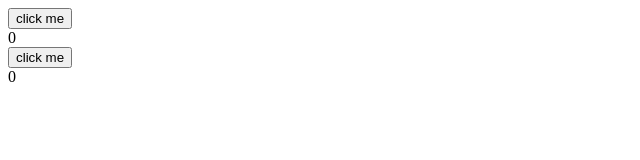
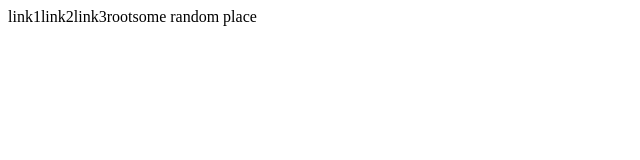
Before and after one commit to jan-leila/preact, a plain HTML site: page index.html in a window 1280 px wide. Shown: the whole page, without its empty margins (0-640 px from the left). Drawn offline with Linux system fonts and the light colour scheme.

Commit message:
created route components

```diff
--- a/App.js
+++ b/App.js
@@ -1,33 +1,30 @@
 
 function App() {
 
-    let [value, set_value] = useState(0);
-    let [value2, set_value2] = useState(0);
-
-    useEffect(() => {
-        console.log('render');
-    });
-
-    useEffect(() => {
-        console.log('only on 2');
-        return () => {
-            console.log('cleanup 2');
-        }
-    }, [value2]);
-
     return ['div', {}, [
-        ['button', {
-            onclick: () => {
-                set_value(value + 1);
-            },
-        }, ['click me']],
-        ['div', {}, [`${value}`]],
-        ['button', {
-            onclick: () => {
-                set_value2(value2 + 1);
-            },
-        }, ['click me']],
-        ['div', {}, [`${value2}`]],
+        [Routes, {}, [
+            [Route, {
+                path: '/1',
+                element: [ 'div', {}, [ 'page 1' ]],
+            }],
+            [Route, {
+                path: '/2',
+                element: [ 'div', {}, [ 'page 2' ]],
+            }],
+            [Route, {
+                path: '/3',
+                element: [ 'div', {}, [ 'page 3' ]],
+            }],
+            [Route, {
+                path: '*',
+                element: [ 'div', {}, [ 'wild card' ]],
+            }],
+        ]],
+        [Link, { to: '/1' }, [ 'link1' ]],
+        [Link, { to: '/2' }, [ 'link2' ]],
+        [Link, { to: '/3' }, [ 'link3' ]],
+        [Link, { to: '/' }, [ 'root' ]],
+        [Link, { to: '/wow/this/is/cool' }, [ 'some random place' ]],
     ]];
 }
 
--- a/index.html
+++ b/index.html
@@ -6,6 +6,7 @@
     <meta name="viewport" content="width=device-width, initial-scale=1.0">
     <title>Document</title>
     <script defer src="preact.js"></script>
+    <script defer src="router.js"></script>
     <script defer src="App.js"></script>
 </head>
 <body>
--- /dev/null
+++ b/router.js
@@ -0,0 +1,74 @@
+
+let route_context = new Context(window.location.pathname);
+
+function Link({ to, className }, children) {
+    let [ route, set_route ] = useContext(route_context);
+
+    return ['a', {
+        onclick: () => {
+            window.history.pushState(null, null, to);
+            set_route(to);
+        },
+        className: `${className? className:''}${to.indexOf(route) !== -1?' active':''}`,
+    }, children];
+}
+
+function path_regex(path) {
+    return new RegExp(`^${path.replace(/[.+?^${}()|[\]\\]/g, '\\$&').replace(/\*/g, '.*')}$`);
+}
+
+function route_match(path, route){
+    return path_regex(path).test(route);
+}
+
+function Route({ path, active = true, onchange, element }){
+    let [ route ] = useContext(route_context);
+    let [ match, set_match ] = useState(false);
+
+    useEffect(() => {
+        let new_match = route_match(path, route);
+        if(new_match !== match){
+            set_match(new_match, (value) => {
+                if(onchange){
+                    onchange(value);
+                }
+            });
+        }
+    }, [ route, match, set_match ]);
+
+    if(active && match){
+        return element;
+    }
+}
+
+function Routes({}, children) {
+    children = children.filter((child) => {
+        return Array.isArray(child) && child[0] === Route;
+    });
+    let [ matched_children, set_matched_children ] = useState(Array.from(new Array(children.length), () => false));
+
+    let found_match = false;
+    return [ 'div', {}, children.map(([tag, props], i) => {
+            let onchange = (value) => {
+                if(matched_children[i] === value){
+                    return;
+                }
+                let matches = [...matched_children];
+                matches[i] = value;
+                set_matched_children(matches);
+            }
+
+            props.onchange = onchange;
+
+            if(!found_match && matched_children[i]){
+                props.active = true;
+                found_match = true;
+            }
+            else {
+                props.active = false;
+            }
+
+            return [ tag, props ];
+        }),
+    ]
+}
```
